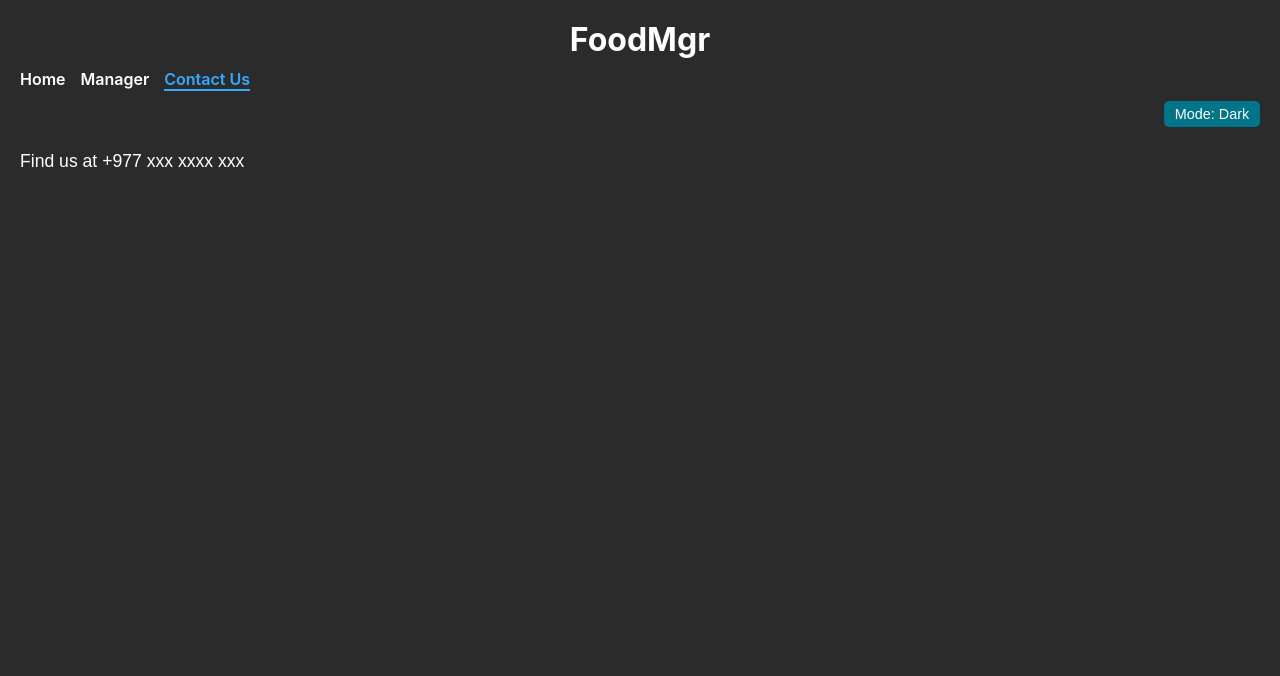
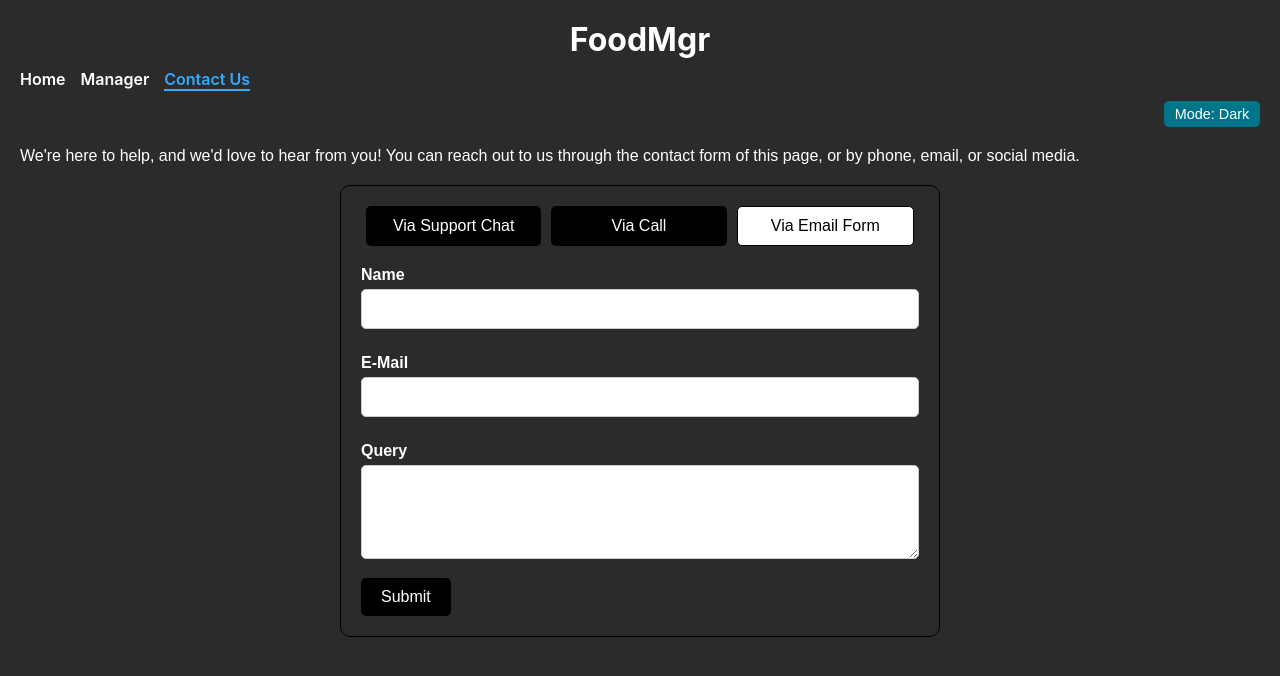
Before and after one commit to zeoriginaldark/reactjs, a React (Create React App) app in the folder project2/: page /contact in a window 1280 px wide. Shown: the top 676 px of the page. Built offline with nearby package versions, Linux system fonts and the light colour scheme.

Commit message:
39th commit; contact page update and grid pattern in managerui

```diff
--- a/project2/src/ContactPage.js
+++ b/project2/src/ContactPage.js
@@ -1,4 +1,4 @@
-import React from 'react';
+import React, { useState } from 'react';
 import styled from 'styled-components';
 
 const StyledContactPage = styled.div`
@@ -9,24 +9,148 @@ const StyledContactPage = styled.div`
     border-radius: 10px;
   }
 
-  h1 {
-    font-size: 2rem;
-    margin-bottom: 10px;
+  .form-container {
+    margin: 20px auto;
+    padding: 20px;
+    border: 1px solid #000;
+    border-radius: 10px;
+    max-width: 600px;
   }
 
-  p {
+  .contact-buttons {
+    display: flex;
+    justify-content: space-between;
+    margin-bottom: 20px;
+  }
+
+  .contact-buttons button {
+    flex: 1;
+    margin: 0 5px;
+    padding: 10px;
+    font-size: 1rem;
+    cursor: pointer;
+    border: none;
+    border-radius: 5px;
+    color: #fff;
+    background-color: #000;
+    transition: background-color 0.3s;
+  }
+
+  .contact-buttons button.active {
+    background-color: #fff;
+    color: #000;
+    border: 1px solid #000;
+  }
+
+  .contact-content {
+    margin-top: 20px;
+  }
+
+  .contact-content h2 {
+    font-size: 1.5rem;
+    margin-bottom: 15px;
+  }
+
+  .form-section label {
+    display: block;
+    margin: 10px 0 5px;
+    font-size: 1rem;
+    font-weight: bold;
+  }
+
+  .form-section input,
+  .form-section textarea {
+    width: 100%;
+    padding: 10px;
+    font-size: 1rem;
+    margin-bottom: 15px;
+    border: 1px solid #ccc;
+    border-radius: 5px;
+    resize: vertical;
+  }
+
+  .form-section button {
+    padding: 10px 20px;
+    font-size: 1rem;
+    cursor: pointer;
+    background: #000;
+    color: #fff;
+    border: none;
+    border-radius: 5px;
+  }
+
+  .contact-info {
     font-size: 1.1rem;
     line-height: 1.6;
   }
 `;
 
 const ContactPage = () => {
+  const [activeTab, setActiveTab] = useState('email'); // Default to 'email'
+
+  const renderContent = () => {
+    switch (activeTab) {
+      case 'chat':
+        return (
+          <div className="contact-content">
+            <h2>Support Chat</h2>
+            <p>Welcome to support chat! An agent will be with you shortly...</p>
+          </div>
+        );
+      case 'call':
+        return (
+          <div className="contact-content">
+            <h2>Contact Information</h2>
+            <p>Phone: +977 xxx xxxx xxx</p>
+            <p>Email: support@brainfoodmgr.com</p>
+            <p>Socials: @brainfoodmgr on Twitter, Instagram, and Facebook</p>
+          </div>
+        );
+      case 'email':
+      default:
+        return (
+          <form className="form-section" onSubmit={(e) => e.preventDefault()}>
+            <label htmlFor="name">Name</label>
+            <input type="text" id="name" name="name" required autoComplete='false'/>
+            <label htmlFor="email">E-Mail</label>
+            <input type="email" id="email" name="email" required autoComplete='false'/>
+            <label htmlFor="message">Query</label>
+            <textarea id="message" name="message" rows="4" required></textarea>
+            <button type="submit">Submit</button>
+          </form>
+        );
+    }
+  };
+
   return (
     <StyledContactPage>
       <main>
         <p>
-          Find us at +977 xxx xxxx xxx
+          We're here to help, and we'd love to hear from you! You can reach out to us through the contact form of this page, or by phone, email, or social media.
         </p>
+        <div className="form-container">
+          <div className="contact-buttons">
+            <button
+              className={activeTab === 'chat' ? 'active' : ''}
+              onClick={() => setActiveTab('chat')}
+            >
+              Via Support Chat
+            </button>
+            <button
+              className={activeTab === 'call' ? 'active' : ''}
+              onClick={() => setActiveTab('call')}
+            >
+              Via Call
+            </button>
+            <button
+              className={activeTab === 'email' ? 'active' : ''}
+              onClick={() => setActiveTab('email')}
+            >
+              Via Email Form
+            </button>
+          </div>
+          {renderContent()}
+        </div>
       </main>
     </StyledContactPage>
   );
--- a/project2/src/Itemlist.js
+++ b/project2/src/Itemlist.js
@@ -1,9 +1,18 @@
 import React from 'react';
 import LineItem from './LineItem';
+import styled from 'styled-components';
 
-const Itemlist = ({foodItems, deleteFood, editFood}) => {
+const StyledList = styled.ul`
+  display: grid;
+  grid-template-columns: repeat(auto-fit, minmax(400px, 1fr));
+  gap: 1rem;
+  list-style: none;
+  padding: 0;
+`;
+
+const Itemlist = ({ foodItems, deleteFood, editFood }) => {
   return (
-    <ul>
+    <StyledList>
       {Array.isArray(foodItems) && foodItems.length > 0 ? (
         foodItems.map((food) => (
           <LineItem
@@ -14,10 +23,10 @@ const Itemlist = ({foodItems, deleteFood, editFood}) => {
           />
         ))
       ) : (
-        <p style={{marginTop: '2rem'}}>List is empty!</p>
+        <p style={{ marginTop: '2rem', gridColumn: '1 / -1' }}>List is empty!</p>
       )}
-    </ul>
-  )
-}
+    </StyledList>
+  );
+};
 
 export default Itemlist;
```
Lines whose indentation alone changed are shown as unchanged.
